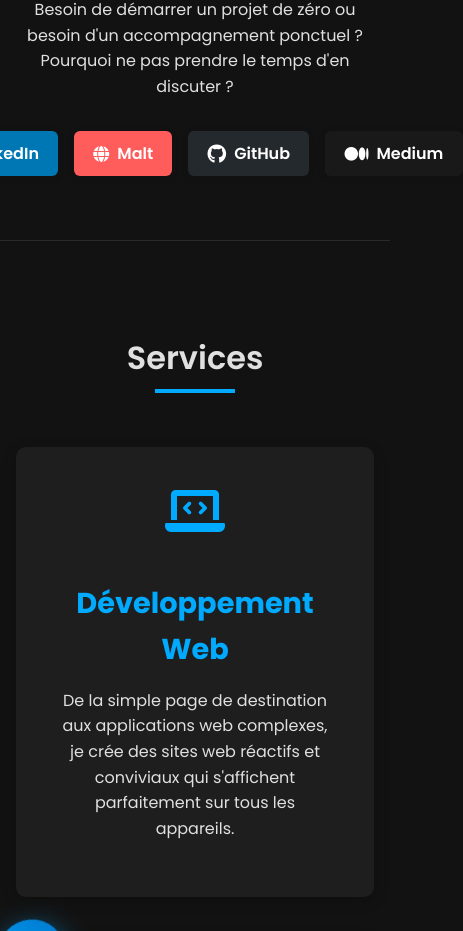
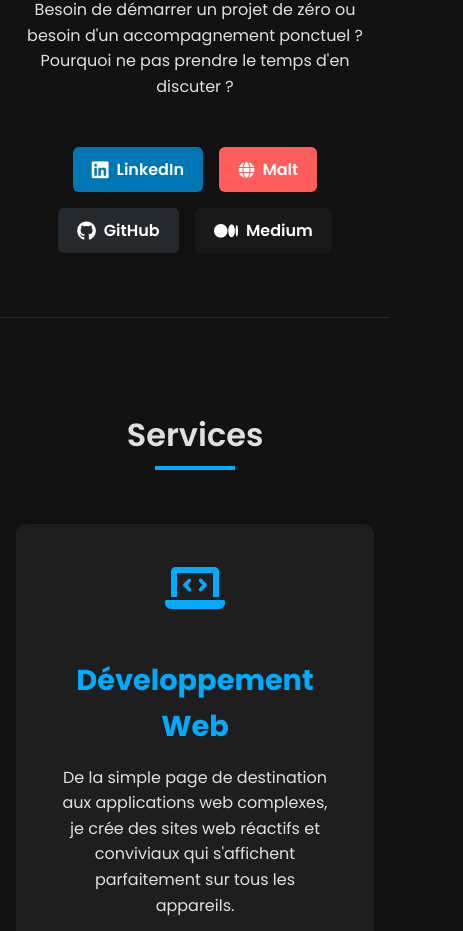
Before and after one commit to Joris-Lft/prod-joris-l-website, a plain HTML site: page index.html in a window 390 px wide. Shown: the part 1372-2303 px from the top of the page, 463 px wide, since content can reach past the window. Drawn offline with Linux system fonts and the light colour scheme.

Commit message:
Create CNAME

```diff
--- a/style.css
+++ b/style.css
@@ -219,6 +219,7 @@ h2::after {
 
 .about-social {
   display: flex;
+  flex-wrap: wrap;
   gap: 1rem;
   margin-top: 1rem;
   justify-content: center;
@@ -549,7 +550,6 @@ footer {
   }
 }
 
-
 @media (max-width: 768px) {
   .hero-content h1 {
     font-size: 3rem;
@@ -570,6 +570,10 @@ footer {
   .about-content {
     flex-direction: column;
     text-align: center;
+  }
+
+  .about-social {
+    margin-top: 2rem;
   }
 
   .burger-menu {
```
Also changed, not shown: 1 other file.
